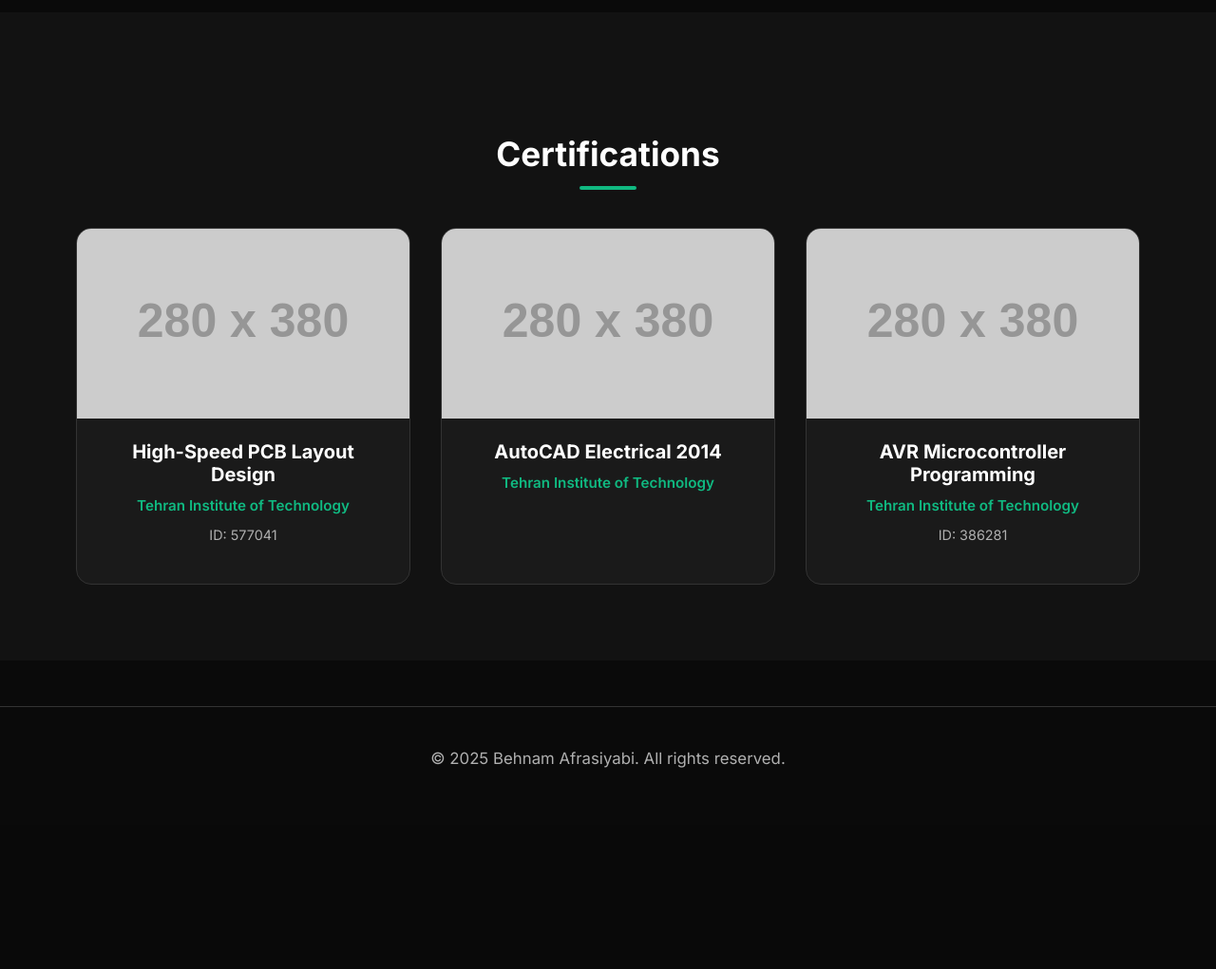
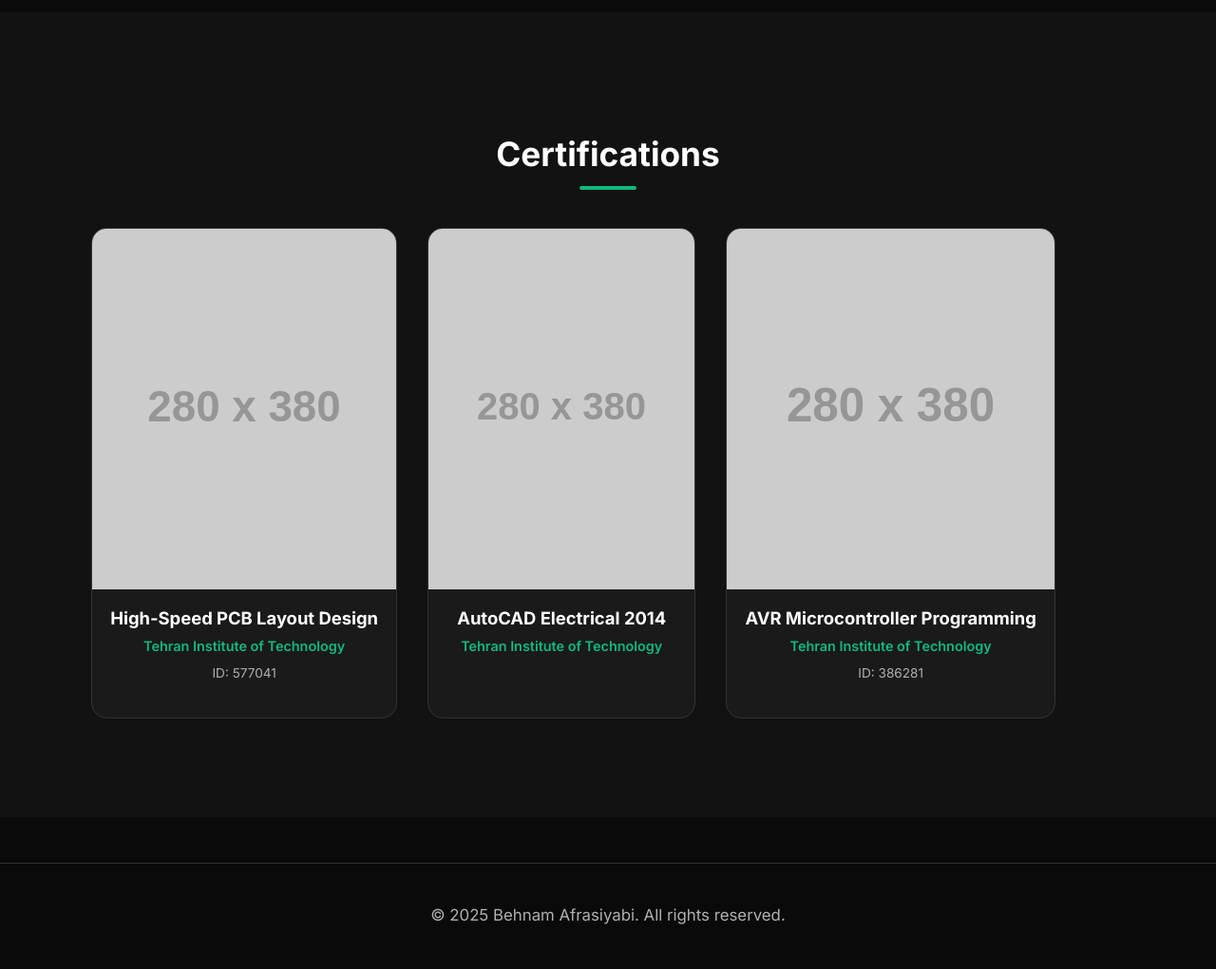
Before and after one commit to BehnamAfrasiyabi/behnamafrasiyabi, a PHP site: page / in a window 1280 px wide. Shown: the part 2815-3836 px from the top of the page at 95% size. Before the commit the page ends 3624 px from the top, so only its background shows below. Run offline with PHP 8.4, Linux system fonts and the light colour scheme; grey boxes labelled with a size stand in for pictures from a placeholder-image service; some libraries are stand-ins or nearby versions.

Commit message:
Update style.css

```diff
--- a/style.css
+++ b/style.css
@@ -381,11 +381,33 @@ li {
   background-color: var(--secondary-bg);
 }
 
+.certifications-wrapper {
+  margin-top: 2rem;
+  overflow-x: auto;
+  padding-bottom: 1.5rem;
+  scrollbar-width: thin;
+  scrollbar-color: var(--accent) var(--border);
+}
+
+.certifications-wrapper::-webkit-scrollbar {
+  height: 8px;
+}
+
+.certifications-wrapper::-webkit-scrollbar-track {
+  background: var(--border);
+  border-radius: 4px;
+}
+
+.certifications-wrapper::-webkit-scrollbar-thumb {
+  background: var(--accent);
+  border-radius: 4px;
+}
+
 .certifications-grid {
-  display: grid;
-  grid-template-columns: repeat(auto-fill, minmax(300px, 1fr));
+  display: flex;
   gap: 2rem;
-  margin-top: 2rem;
+  padding: 0 1rem;
+  min-width: max-content;
 }
 
 .cert-card {
@@ -394,6 +416,8 @@ li {
   overflow: hidden;
   border: 1px solid var(--border);
   transition: var(--transition);
+  min-width: 280px;
+  flex-shrink: 0;
   opacity: 0;
   transform: translateY(20px);
   animation: fadeInUp 0.6s ease-out forwards;
@@ -410,7 +434,7 @@ li {
 
 .cert-image {
   width: 100%;
-  height: 200px;
+  height: 380px;
   cursor: pointer;
   overflow: hidden;
 }
@@ -423,30 +447,30 @@ li {
 }
 
 .cert-card:hover .cert-image img {
-  transform: scale(1.05);
+  transform: scale(1.03);
 }
 
 .cert-content {
-  padding: 1.4rem;
+  padding: 1.2rem;
   text-align: center;
 }
 
 .cert-content h3 {
-  font-size: 1.25rem;
-  margin-bottom: 0.5rem;
+  font-size: 1.15rem;
+  margin-bottom: 0.4rem;
   color: var(--text);
 }
 
 .issuer {
   color: var(--accent);
   font-weight: 600;
-  font-size: 0.95rem;
-  margin-bottom: 0.4rem;
+  font-size: 0.9rem;
+  margin-bottom: 0.3rem;
 }
 
 .cert-id {
   color: var(--text-secondary);
-  font-size: 0.9rem;
+  font-size: 0.85rem;
 }
 
 /* ===== MODAL ===== */
```
Also changed, not shown: other parts of style.css (+22 -9 lines).
